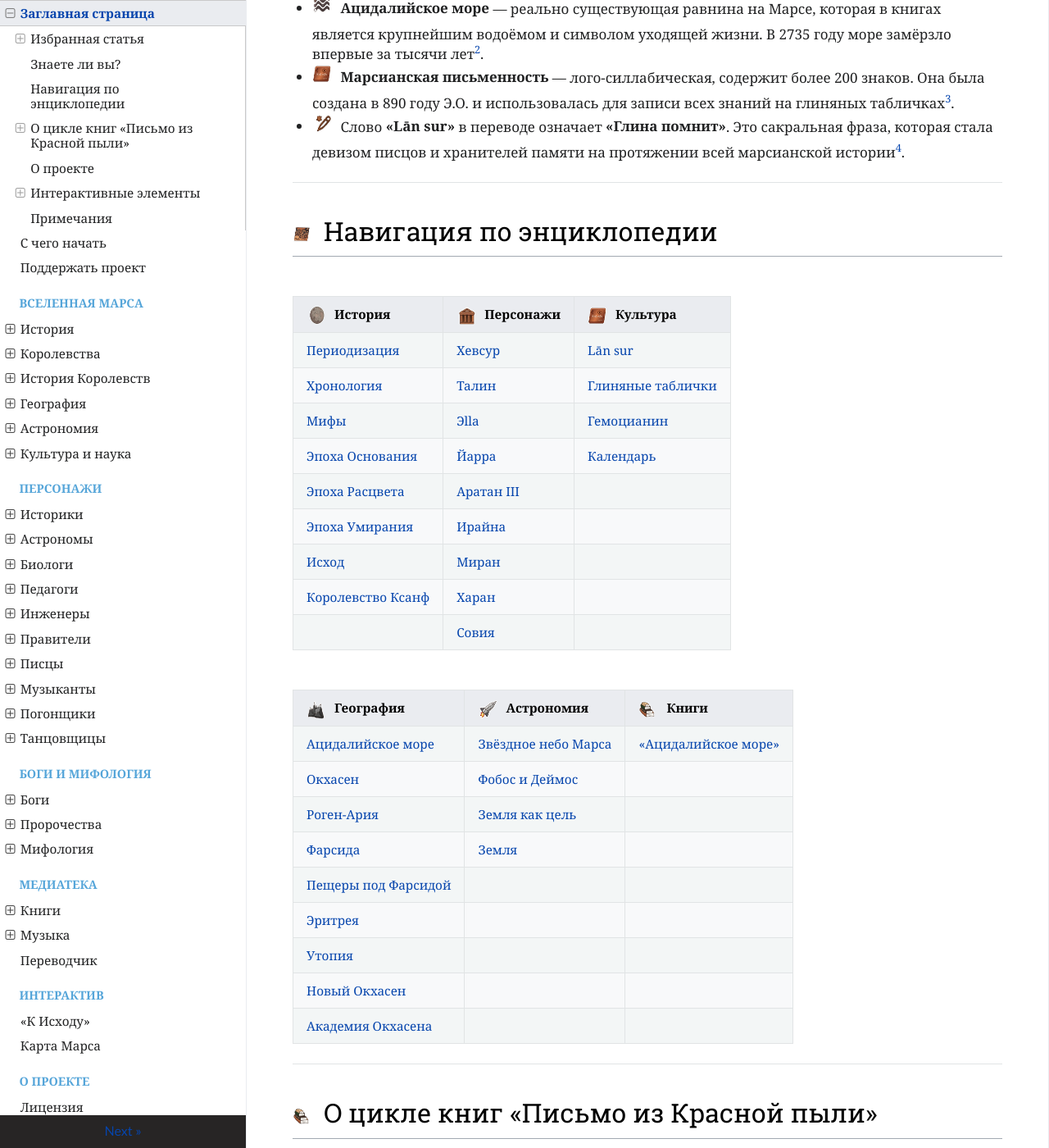
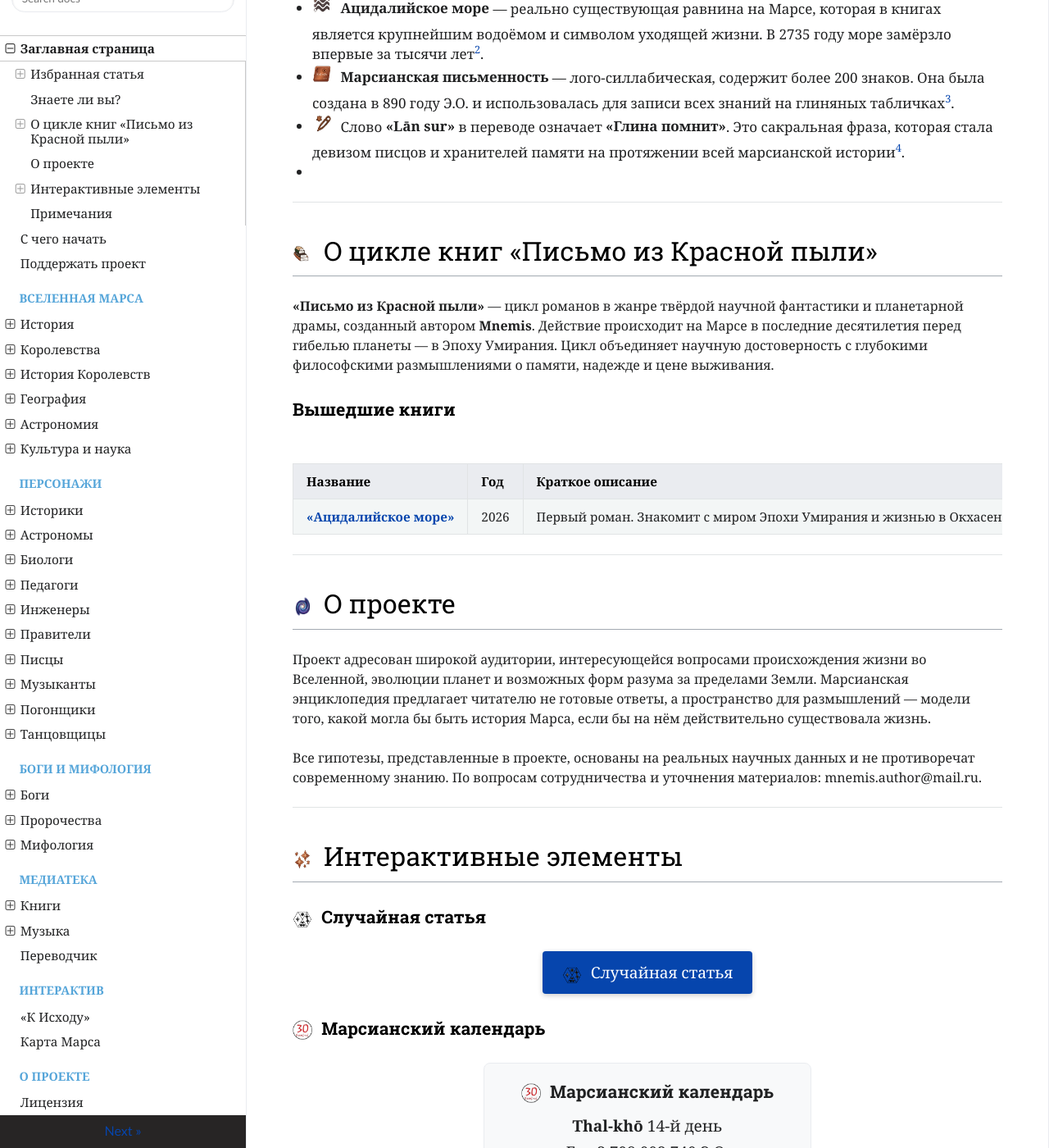
Before and after one commit to ivanhohlov14-bit/mars-encyclopedia, an MkDocs documentation site: the page built from docs/index.md, in a window 1280 px wide and 1400 px high, scrolled down 1569 px. Shown: the whole window at 82% size. Built offline with MkDocs 1.6.1, drawn with Linux system fonts in a browser that asks for light colours; nearby versions of some CDN libraries; some of the changed text lies outside the part shown.

Commit message:
Update index.md

```diff
--- a/docs/index.md
+++ b/docs/index.md
@@ -54,34 +54,7 @@
 - <img src="assets/images/stickers/sticker-waves.png" style="width: 24px; height: 24px; display: inline; vertical-align: middle; margin-right: 6px;"> **Ацидалийское море** — реально существующая равнина на Марсе, которая в книгах является крупнейшим водоёмом и символом уходящей жизни. В 2735 году море замёрзло впервые за тысячи лет[^2].
 - <img src="assets/images/stickers/sticker-tablet.png" style="width: 24px; height: 24px; display: inline; vertical-align: middle; margin-right: 6px;"> **Марсианская письменность** — лого-силлабическая, содержит более 200 знаков. Она была создана в 890 году Э.О. и использовалась для записи всех знаний на глиняных табличках[^3].
 - <img src="assets/images/stickers/sticker-scales-no.png" style="width: 24px; height: 24px; display: inline; vertical-align: middle; margin-right: 6px;"> Слово **«Lān sur»** в переводе означает **«Глина помнит»**. Это сакральная фраза, которая стала девизом писцов и хранителей памяти на протяжении всей марсианской истории[^4].
----
-
-## <img src="assets/images/stickers/sticker-map.png" style="width: 24px; height: 24px; display: inline; vertical-align: middle; margin-right: 6px;">  Навигация по энциклопедии
-
-|  <img src="assets/images/stickers/sticker-ancient-earth.png" style="width: 24px; height: 24px; display: inline; vertical-align: middle; margin-right: 6px;"> **История** | <img src="assets/images/stickers/sticker-temple.png" style="width: 24px; height: 24px; display: inline; vertical-align: middle; margin-right: 6px;"> **Персонажи** | <img src="assets/images/stickers/sticker-tablet.png" style="width: 24px; height: 24px; display: inline; vertical-align: middle; margin-right: 6px;"> **Культура** |
-|:---|:---|:---|
-| [Периодизация](history/periodization.md) | [Хевсур](people/hevsur.md) | [Lān sur](terms/lan-sur.md) |
-| [Хронология](history/timeline.md) | [Талин](people/talin.md) | [Глиняные таблички](terms/tablichki.md) |
-| [Мифы](history/myths.md) | [Эlla](people/ella.md) | [Гемоцианин](biology/gemotsianin.md) |
-| [Эпоха Основания](history/epokha-osnovaniya.md) | [Йарра](people/yarra.md) | [Календарь](history/periodization.md) |
-| [Эпоха Расцвета](history/epokha-rascveta.md) | [Аратан III](people/aratan-iii.md) | |
-| [Эпоха Умирания](history/epokha-umiraniya.md) | [Ирайна](people/irayina.md) | |
-| [Исход](history/iskhod.md) | [Миран](people/miran.md) | |
-| [Королевство Ксанф](history/pirate-kingdom.md) | [Харан](people/kharan.md) | |
-| | [Совия](people/soviya.md) | |
-
-| <img src="assets/images/stickers/sticker-farsida.png" style="width: 24px; height: 24px; display: inline; vertical-align: middle; margin-right: 6px;"> **География** | <img src="assets/images/stickers/sticker-rocket.png" style="width: 24px; height: 24px; display: inline; vertical-align: middle; margin-right: 6px;"> **Астрономия** | <img src="assets/images/stickers/sticker-books.png" style="width: 24px; height: 24px; display: inline; vertical-align: middle; margin-right: 6px;"> **Книги** |
-|:---|:---|:---|
-| [Ацидалийское море](geography/acidalia-sea.md) | [Звёздное небо Марса](astronomy/mars-sky.md) | [«Ацидалийское море»](books/acidalia-sea.md) |
-| [Окхасен](geography/okhasen.md) | [Фобос и Деймос](astronomy/phobos-deimos.md) |
-| [Роген-Ария](geography/rogen-aria.md) | [Земля как цель](astronomy/earth-as-target.md) |
-| [Фарсида](geography/farsida.md) | [Земля](astronomy/earth.md) |
-| [Пещеры под Фарсидой](geography/farsida-caves.md) |
-| [Эритрея](geography/eritreya.md) |
-| [Утопия](geography/utopiya.md) |
-| [Новый Окхасен](geography/noviy-okhasen.md) |
-| [Академия Окхасена](geography/akademiya-okhasena.md) |
-
+-
 ---
 
 ## <img src="assets/images/stickers/sticker-books.png" style="width: 24px; height: 24px; display: inline; vertical-align: middle; margin-right: 6px;"> О цикле книг «Письмо из Красной пыли»
```
